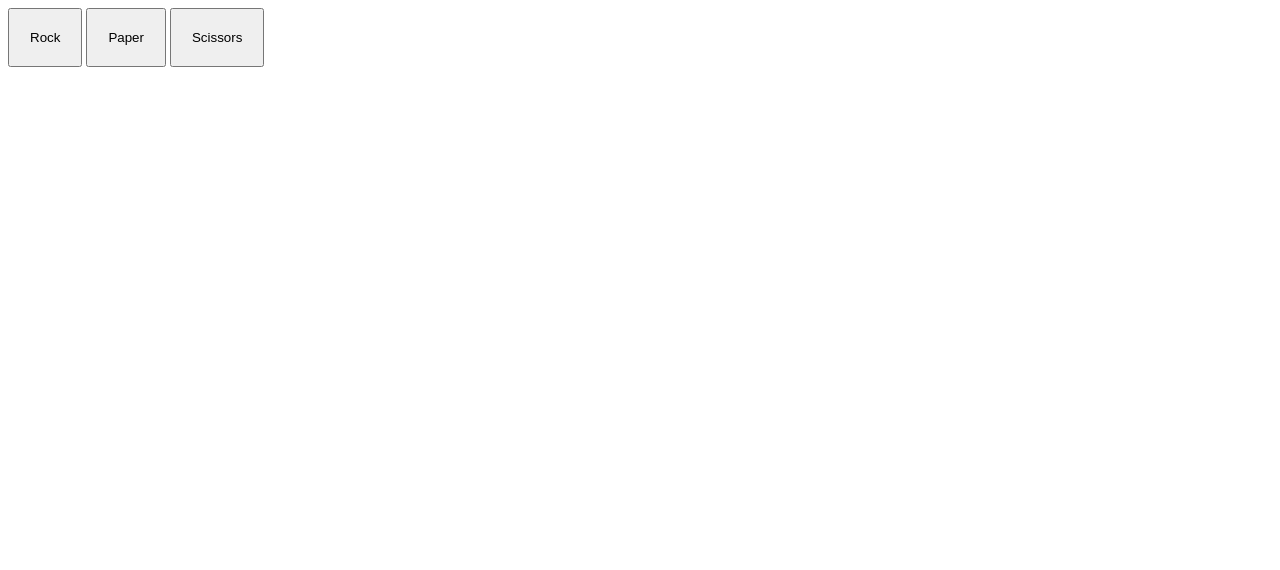
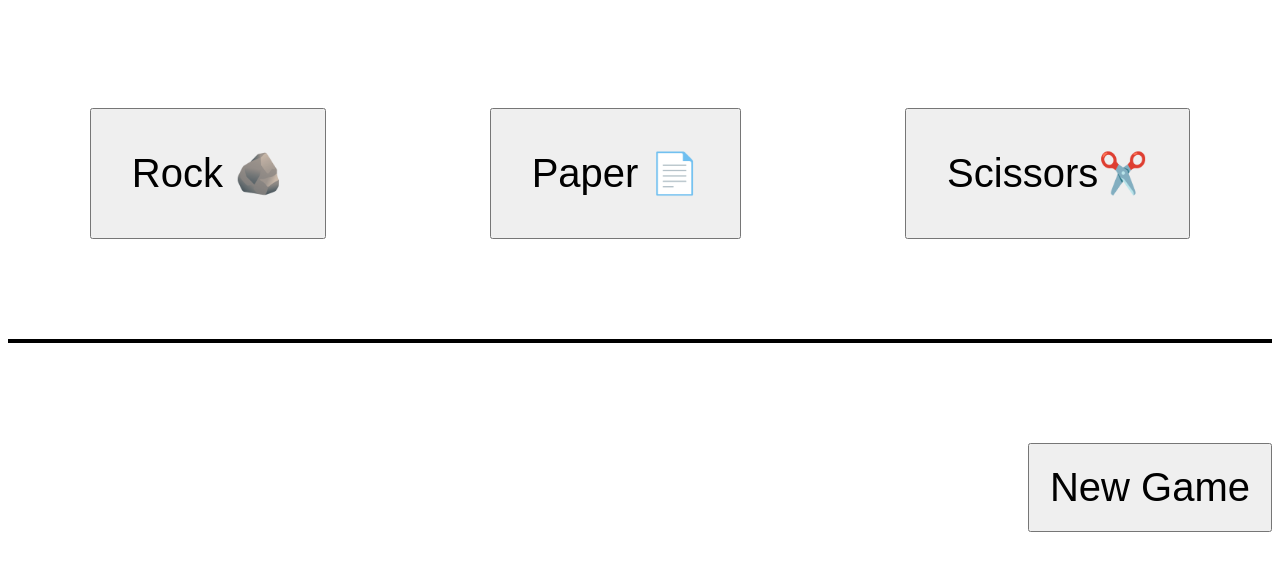
Before and after one commit to xKChan/rockPaperScissors, a plain HTML site: page index.html in a window 1280 px wide. Drawn offline with Linux system fonts and the light colour scheme.

Commit message:
Updated UI, made it look more nicer

```diff
--- a/index.html
+++ b/index.html
@@ -6,13 +6,17 @@
     <link rel="stylesheet" href="style.css">
   </head>
   <body>
-    <div>
-      <button class="gameBtn" id="rockBtn">Rock</button>
-      <button class="gameBtn" id="paperBtn">Paper</button>
-      <button class="gameBtn" id="scissorsBtn">Scissors</button>
+    <div id="buttons">
+      <button class="gameBtn" id="rockBtn">Rock 🪨</button>
+      <button class="gameBtn" id="paperBtn">Paper 📄</button>
+      <button class="gameBtn" id="scissorsBtn">Scissors✂️</button>
     </div>
     <div id="results">
 
+    </div>
+
+    <div id="restartGame">
+      <button id="newGame" onclick="window.location.reload();">New Game</button>
     </div>
 
 
--- a/rps.js
+++ b/rps.js
@@ -120,5 +120,6 @@
       const score = document.createElement('div');
       const computerPick = document.createElement('div');
       const winner = document.createElement('div');
+      winner.classList.add('winner');
       const playerPick = document.createElement('div');
       const winnerOfGame = document.createElement('div');
--- a/style.css
+++ b/style.css
@@ -1,3 +1,32 @@
+#buttons{
+display: flex;
+justify-content: space-around;
+}
+
 .gameBtn {
+padding: 40px;
+font-size: 40px;
+margin-top: 100px;
+}
+
+#newGame {
+  margin-top: 100px;
   padding: 20px;
+  font-size: 40px;
 }
+
+#restartGame {
+  display: flex;
+  justify-content: flex-end;
+}
+
+#results {
+  margin-top: 100px;
+  font-size: 20px;
+  border: solid black 2px;
+}
+
+.winner {
+  font-weight: bolder;
+  font-size: 22px;
+}
```
